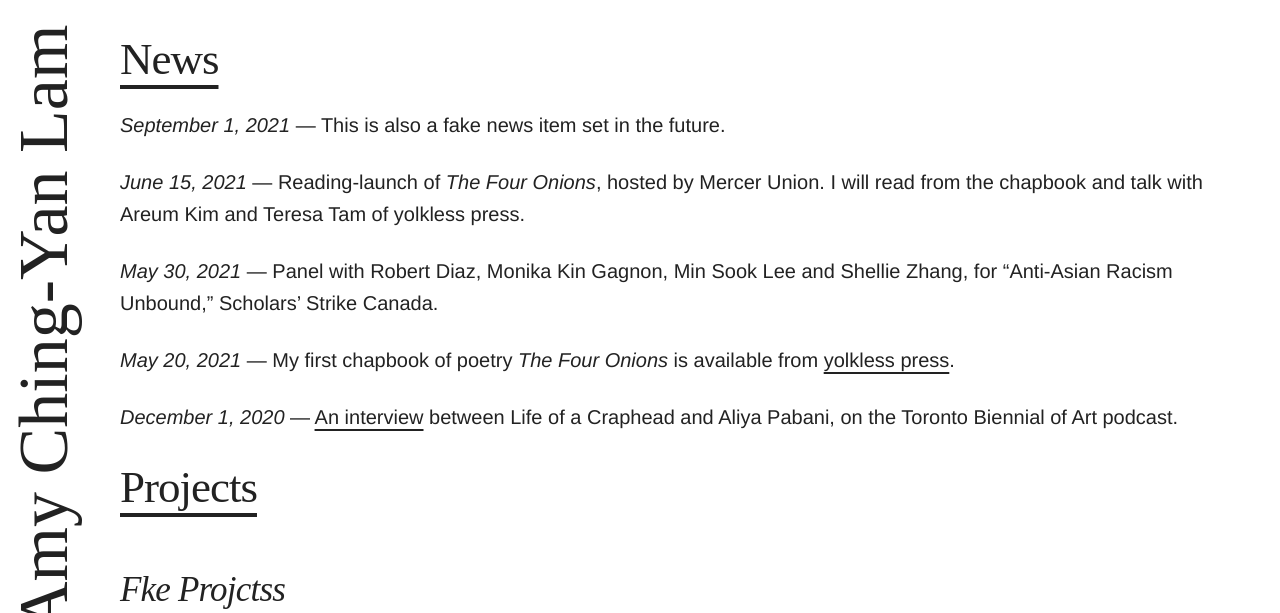
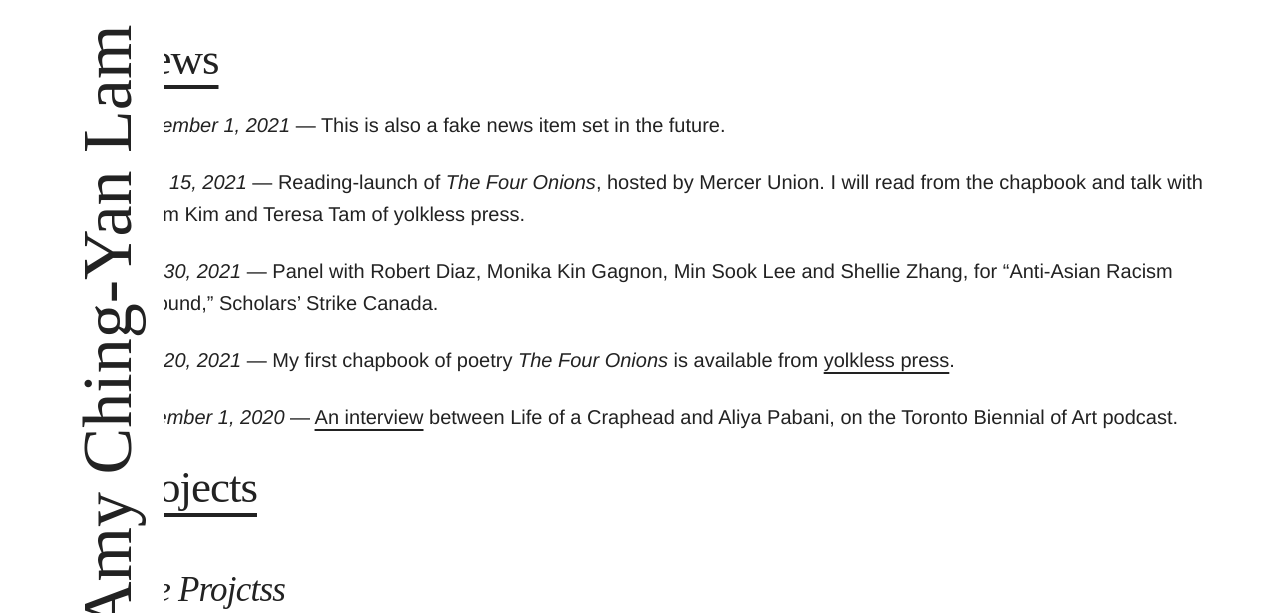
Before and after one commit to amychingyan/website, a Jekyll site: the page built from index.md, in a window 1280 px wide. Shown: the top 613 px of the page. Built offline with Jekyll 4.4.1, drawn with Linux system fonts in a browser that asks for light colours; nearby versions of some CDN libraries; grey boxes are pictures that could not be loaded.

Commit message:
Some light changes

```diff
--- a/_includes/head.html
+++ b/_includes/head.html
@@ -30,4 +30,3 @@
 
   </head>
   <body>
-    <div class="container">
--- a/css/skeleton.css
+++ b/css/skeleton.css
@@ -429,8 +429,8 @@ there.
 
 }
 .headline {
-  /* margin-left: 5%;
-     margin-right: 5%; */
+  margin-left: 5%;
+  margin-right: 5%;
   font-family: 'Times New Roman';
   text-align: left;
   font-size: 10vw;
```
